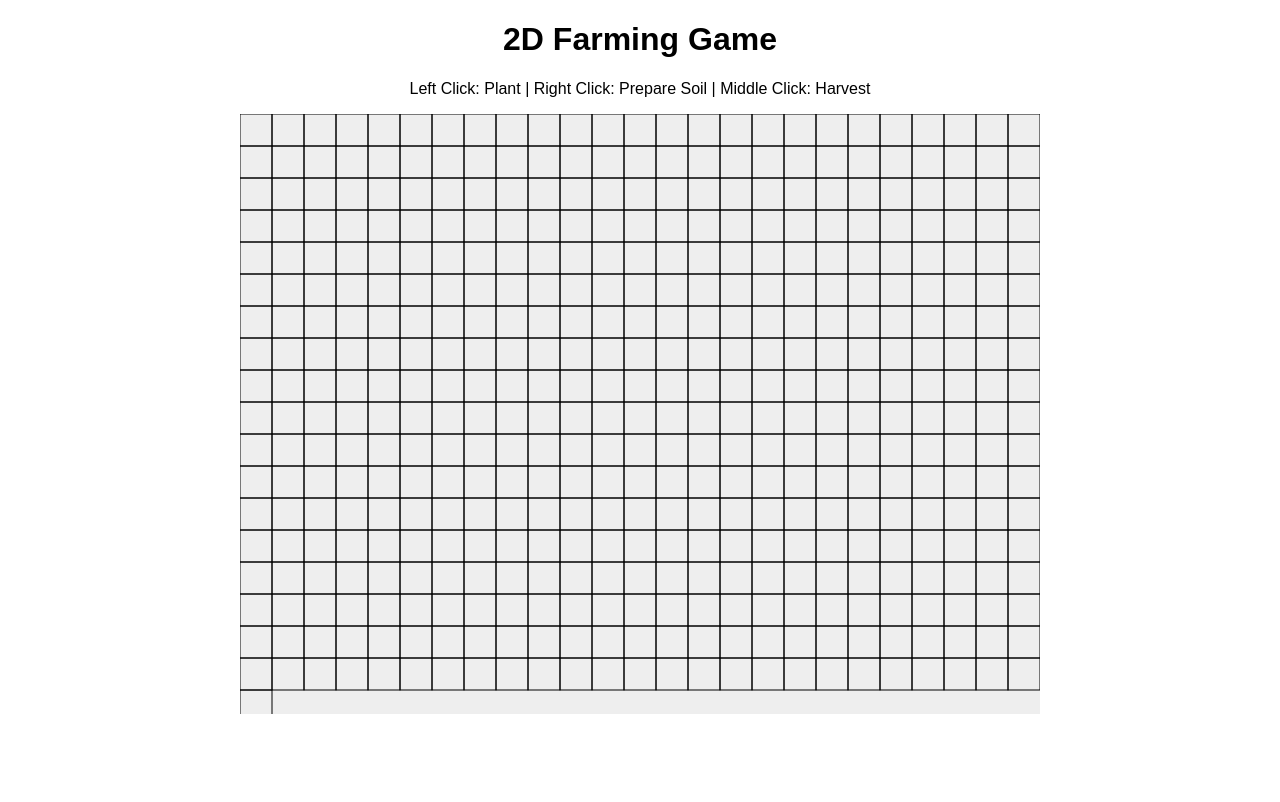
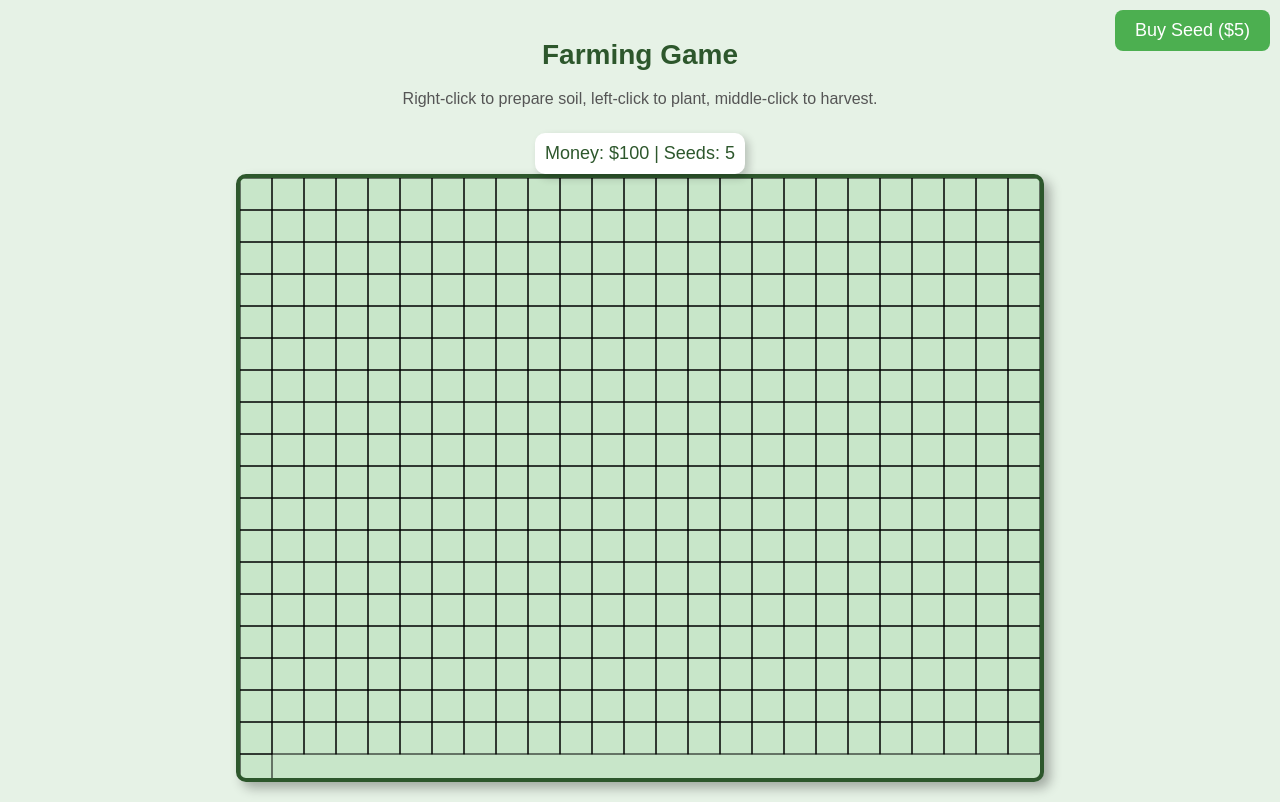
Before and after one commit to OPBR9/2D-Farming-Game, a plain HTML site: page index.html in a window 1280 px wide. Drawn offline with Linux system fonts and the light colour scheme.

Commit message:
Update index.html

```diff
--- a/index.html
+++ b/index.html
@@ -3,97 +3,17 @@
 <head>
     <meta charset="UTF-8">
     <meta name="viewport" content="width=device-width, initial-scale=1.0">
-    <title>2D Farming Game</title>
-    <style>
-        body {
-            text-align: center;
-            font-family: Arial, sans-serif;
-        }
-        canvas {
-            background: #eee;
-            display: block;
-            margin: auto;
-        }
-    </style>
+    <title>Farming Game</title>
+    <link rel="stylesheet" href="style.css">
 </head>
 <body>
-    <h1>2D Farming Game</h1>
-    <p>Left Click: Plant | Right Click: Prepare Soil | Middle Click: Harvest</p>
+    <h1>Farming Game</h1>
+    <p>Right-click to prepare soil, left-click to plant, middle-click to harvest.</p>
+    <div class="info-box">
+        <span id="money">Money: $100</span> |
+        <span id="seeds">Seeds: 5</span>
+    </div>
     <canvas id="gameCanvas"></canvas>
-    <script>
-        const canvas = document.getElementById("gameCanvas");
-        const ctx = canvas.getContext("2d");
-        canvas.width = 800;
-        canvas.height = 600;
-
-        const GRID_SIZE = 32;
-        const ROWS = canvas.height / GRID_SIZE;
-        const COLS = canvas.width / GRID_SIZE;
-        let money = 100;
-        const SEED_COST = 5;
-        const SELL_PRICE = 10;
-
-        let soil = Array.from({ length: ROWS }, () => Array(COLS).fill(false));
-        let crops = Array.from({ length: ROWS }, () => Array(COLS).fill(false));
-
-        canvas.addEventListener("click", (event) => {
-            const col = Math.floor(event.offsetX / GRID_SIZE);
-            const row = Math.floor(event.offsetY / GRID_SIZE);
-
-            if (event.button === 0) { // Left Click: Plant
-                if (soil[row][col] && !crops[row][col] && money >= SEED_COST) {
-                    crops[row][col] = true;
-                    money -= SEED_COST;
-                }
-            }
-        });
-
-        canvas.addEventListener("contextmenu", (event) => {
-            event.preventDefault();
-            const col = Math.floor(event.offsetX / GRID_SIZE);
-            const row = Math.floor(event.offsetY / GRID_SIZE);
-            soil[row][col] = true;
-        });
-
-        canvas.addEventListener("auxclick", (event) => {
-            if (event.button === 1) { // Middle Click: Harvest
-                const col = Math.floor(event.offsetX / GRID_SIZE);
-                const row = Math.floor(event.offsetY / GRID_SIZE);
-                if (crops[row][col]) {
-                    crops[row][col] = false;
-                    money += SELL_PRICE;
-                }
-            }
-        });
-
-        function draw() {
-            ctx.clearRect(0, 0, canvas.width, canvas.height);
-
-            for (let row = 0; row < ROWS; row++) {
-                for (let col = 0; col < COLS; col++) {
-                    ctx.strokeStyle = "black";
-                    ctx.strokeRect(col * GRID_SIZE, row * GRID_SIZE, GRID_SIZE, GRID_SIZE);
-
-                    if (soil[row][col]) {
-                        ctx.fillStyle = "brown";
-                        ctx.fillRect(col * GRID_SIZE, row * GRID_SIZE, GRID_SIZE, GRID_SIZE);
-                    }
-
-                    if (crops[row][col]) {
-                        ctx.fillStyle = "green";
-                        ctx.fillRect(col * GRID_SIZE, row * GRID_SIZE, GRID_SIZE, GRID_SIZE);
-                    }
-                }
-            }
-
-            ctx.fillStyle = "black";
-            ctx.font = "20px Arial";
-            ctx.fillText(`Money: $${money}`, 10, 20);
-
-            requestAnimationFrame(draw);
-        }
-
-        draw();
-    </script>
+    <script src="game.js"></script>
 </body>
 </html>
```
